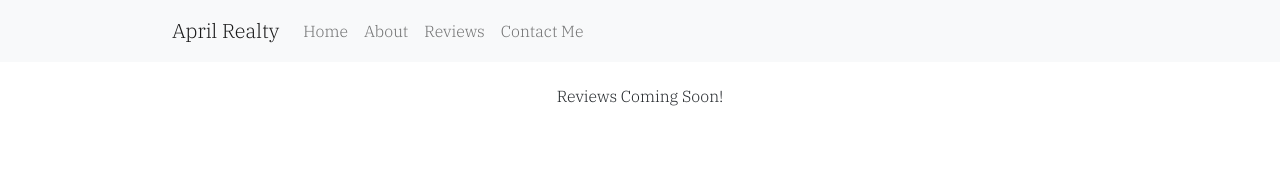
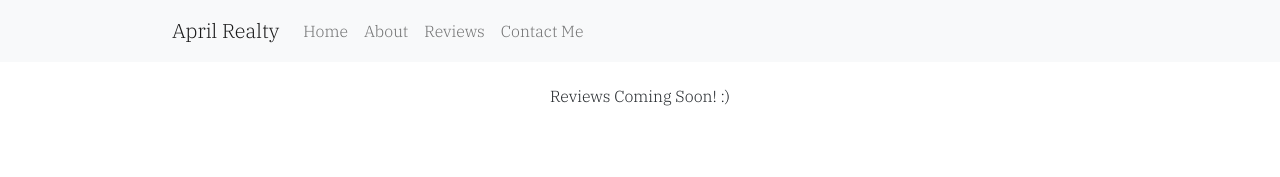
Before and after one commit to essbee808/april-realty, a React (Create React App) app: page /reviews in a window 1280 px wide. Shown: the top 177 px of the page. Built offline with nearby package versions, Linux system fonts and the light colour scheme.

Commit message:
Upload new promo video

```diff
--- a/src/components/home/Home.jsx
+++ b/src/components/home/Home.jsx
@@ -8,9 +8,14 @@ const Home = () => {
     <section>
       <Container>
           <Row>
+              {/* <div className="aspect-w-16 aspect-h-9">
+                <iframe src="https://www.youtube.com/embed/6puBdEOW7Dg" frameborder="0" allow="accelerometer; autoplay; clipboard-write; encrypted-media; gyroscope; picture-in-picture" allowfullscreen></iframe>
+              </div> */}
+
               <div className="aspect-w-16 aspect-h-9">
-                <iframe src="https://www.youtube.com/embed/6puBdEOW7Dg" frameborder="0" allow="accelerometer; autoplay; clipboard-write; encrypted-media; gyroscope; picture-in-picture" allowfullscreen></iframe>
+                <iframe src="https://player.vimeo.com/video/864134934?badge=0&amp;autopause=0&amp;player_id=0&amp;app_id=58479" frameborder="0" allow="autoplay; fullscreen; picture-in-picture" title="Grate Real Estate Promo Video"></iframe>
               </div>
+              <script src="https://player.vimeo.com/api/player.js"></script>
           </Row>
           <Row>
               <h2>Featured Neighborhoods</h2>
--- a/src/components/reviews/Reviews.jsx
+++ b/src/components/reviews/Reviews.jsx
@@ -3,7 +3,7 @@ import React from 'react'
 const Reviews = () => {
   return (
     <section>
-        <h1 className="text-center">Reviews Coming Soon!</h1>
+        <h1 className="text-center">Reviews Coming Soon! :)</h1>
     </section>
   )
 }
```
